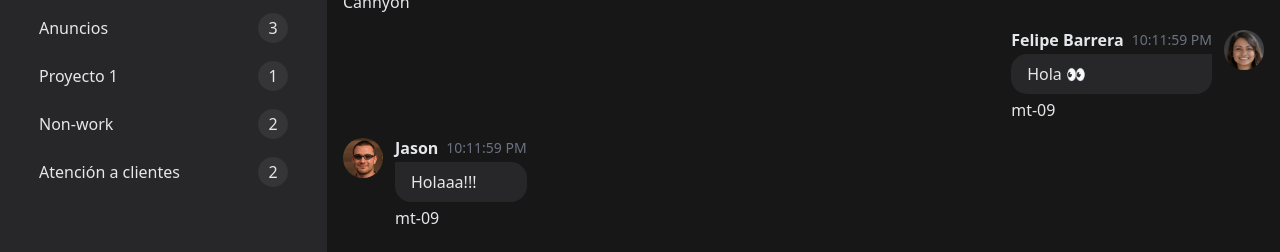
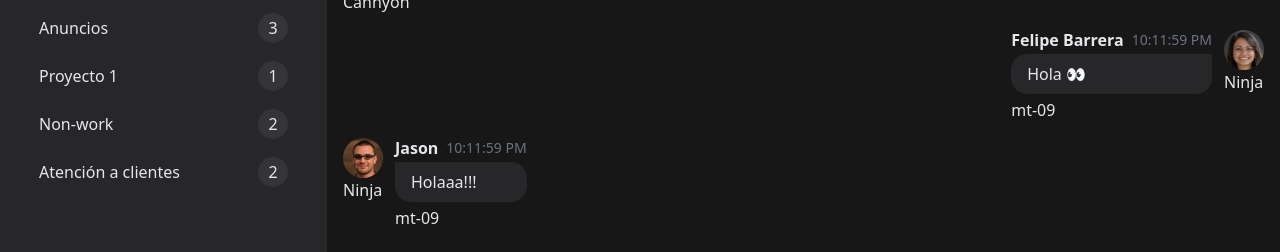
Before and after one commit to felipeBarrera1309/Chat-with-pinia-vue3, a Vue app: page /1 in a window 1280 px wide. Shown: the part 298-550 px from the top of the page. Built offline with nearby package versions, Linux system fonts and the light colour scheme.

Commit message:
agregue una moto super rapida

```diff
--- a/src/components/MessageItem.vue
+++ b/src/components/MessageItem.vue
@@ -2,6 +2,7 @@
   <div class="message-item" :class="{ self: isSelf }">
     <div class="author">
       <img :src="avatar" :alt="author" />
+      <p>{{ 'Ninja' }}</p>
     </div>
     <div class="content">
       <div class="details" :class="{ self: isSelf }">
```
